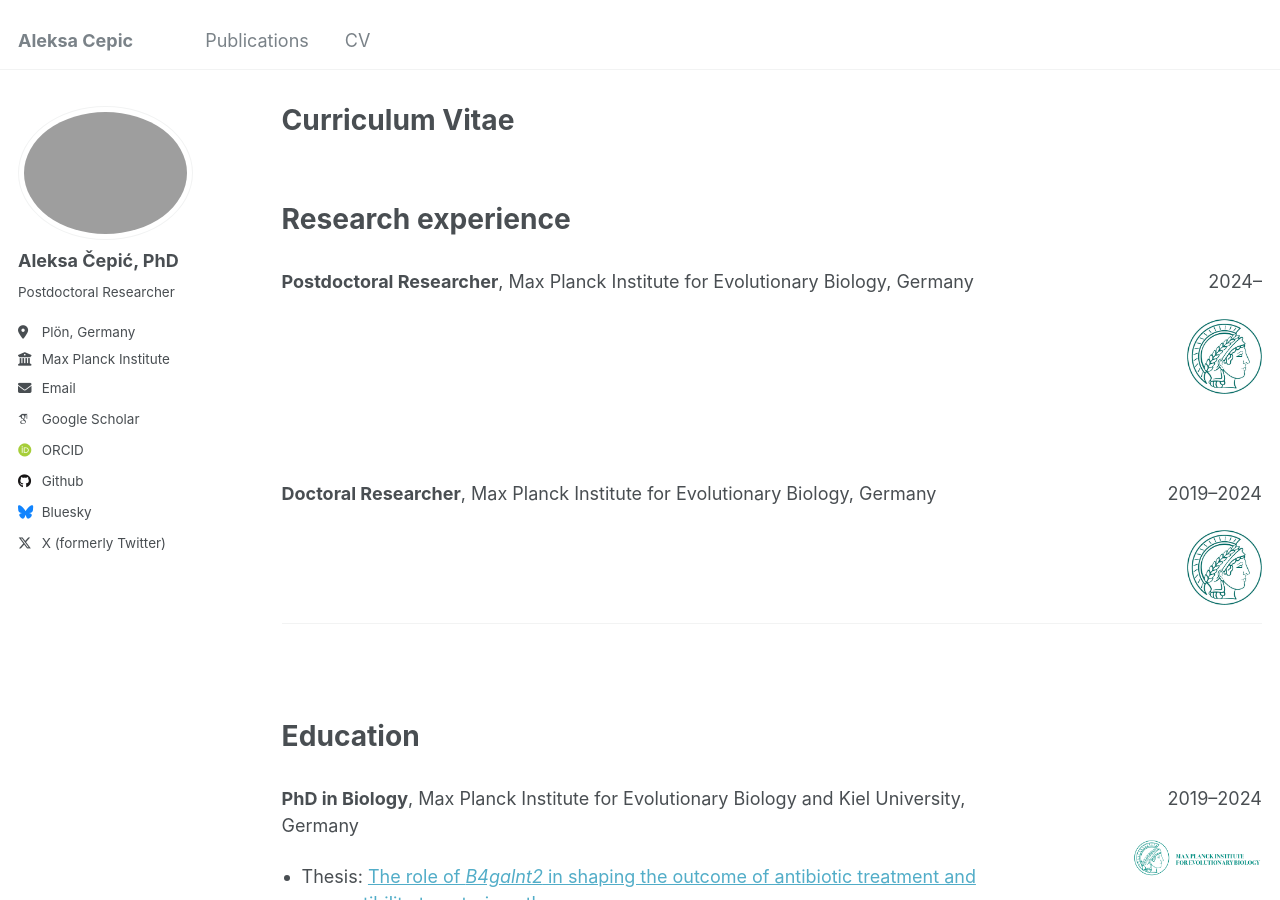
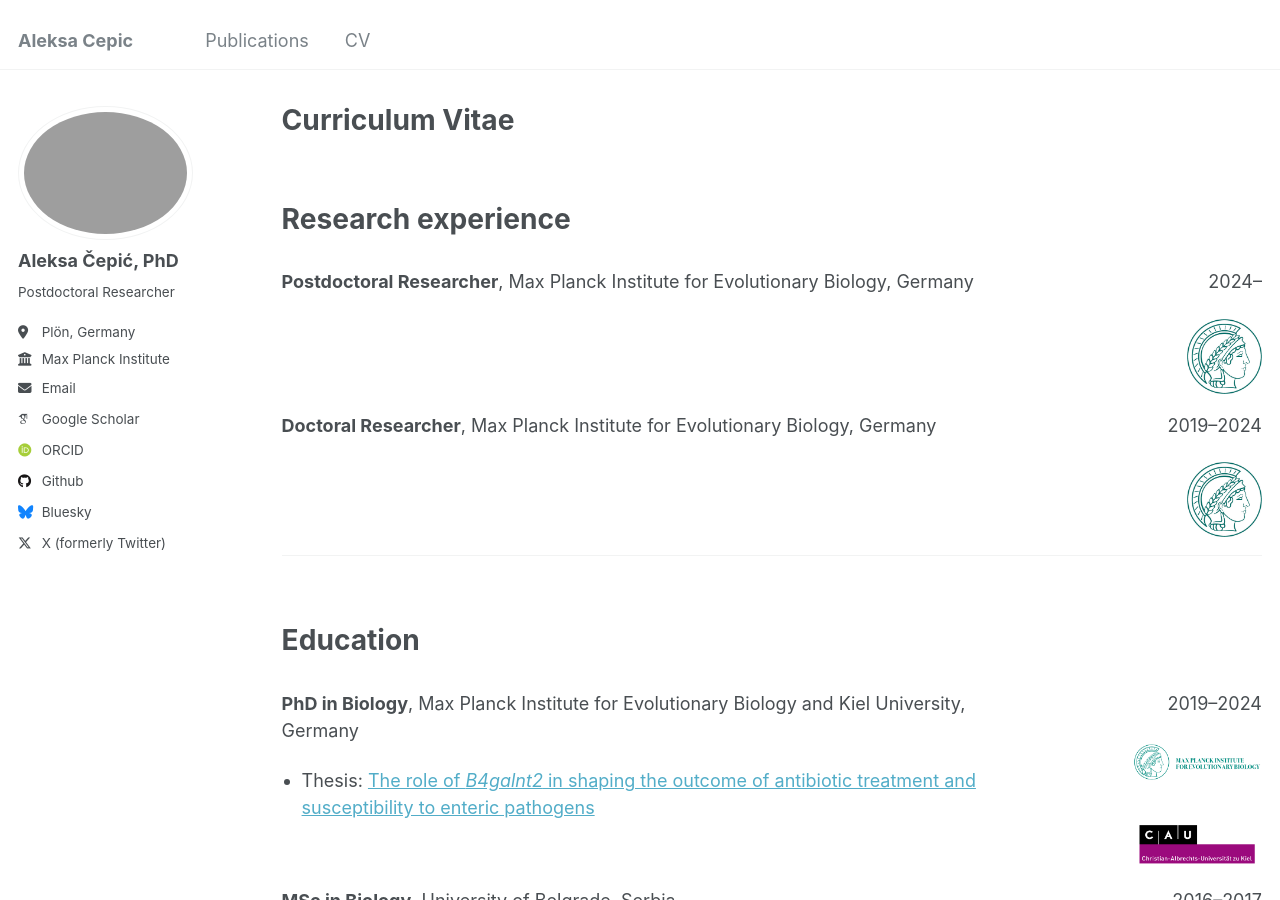
Before and after one commit to drcepic/drcepic.github.io, a Jekyll site: the page built from _pages/cv.md, in a window 1280 px wide and 900 px high. Built offline with Jekyll 4.4.1, drawn with Linux system fonts in a browser that asks for light colours; some web fonts are replaced.

Commit message:
Update cv.md

```diff
--- a/_pages/cv.md
+++ b/_pages/cv.md
@@ -30,7 +30,6 @@ Research experience
   </div>
 </div>
 
-<br/>
 
 <div style="display: flex; gap: 10px;">
   <!-- Left column -->
@@ -49,7 +48,7 @@ Research experience
 
 <hr>
 
-<br/><br/>
+<br/>
 
 
 
@@ -74,7 +73,6 @@ Education
   </div>
 </div>
 
-<br/>
 
 <div style="display: flex; gap: 10px;">
   <!-- Left column -->
@@ -91,7 +89,6 @@ Education
   </div>
 </div>
 
-<br/>
 
 <div style="display: flex; gap: 10px;">
   <!-- Left column -->
@@ -110,7 +107,7 @@ Education
 
 <hr>
 
-<br/><br/>
+<br/>
 
 Conferences
 ======
```
